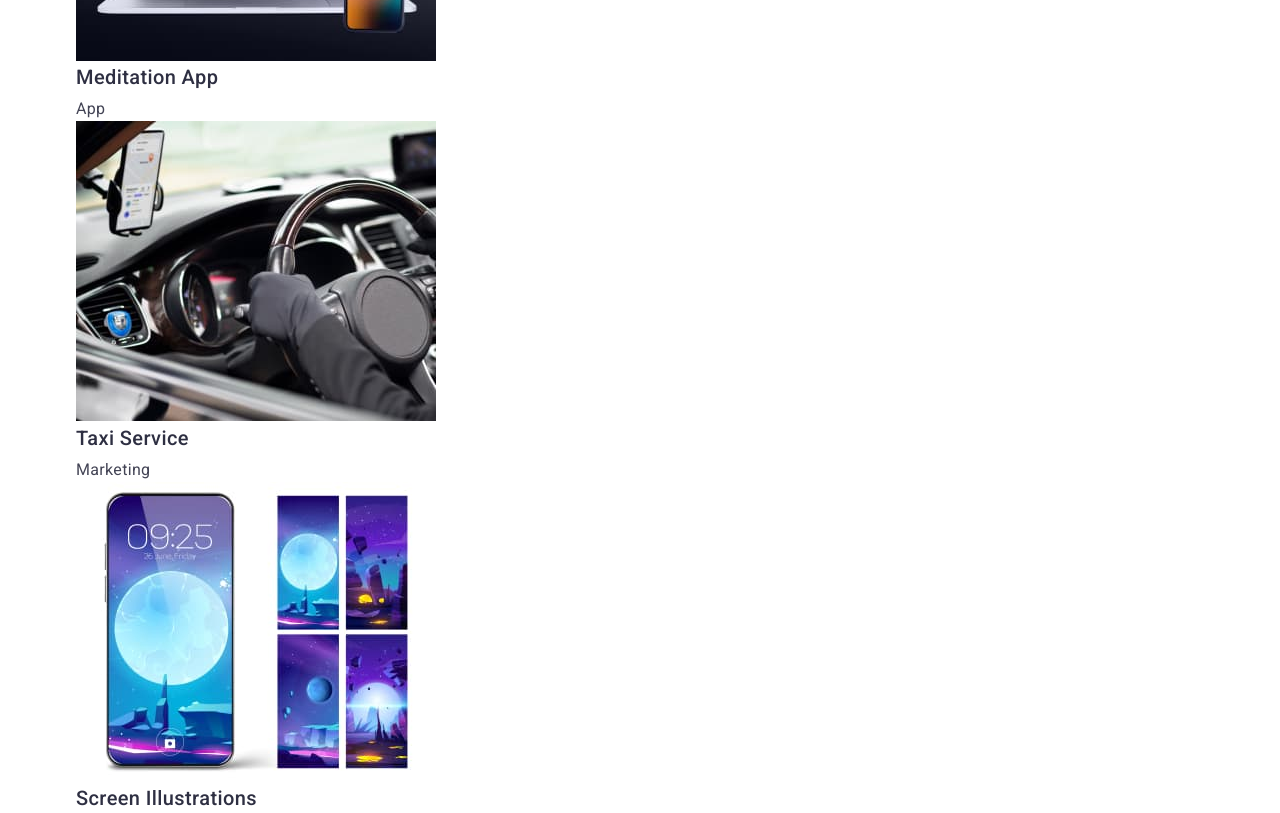
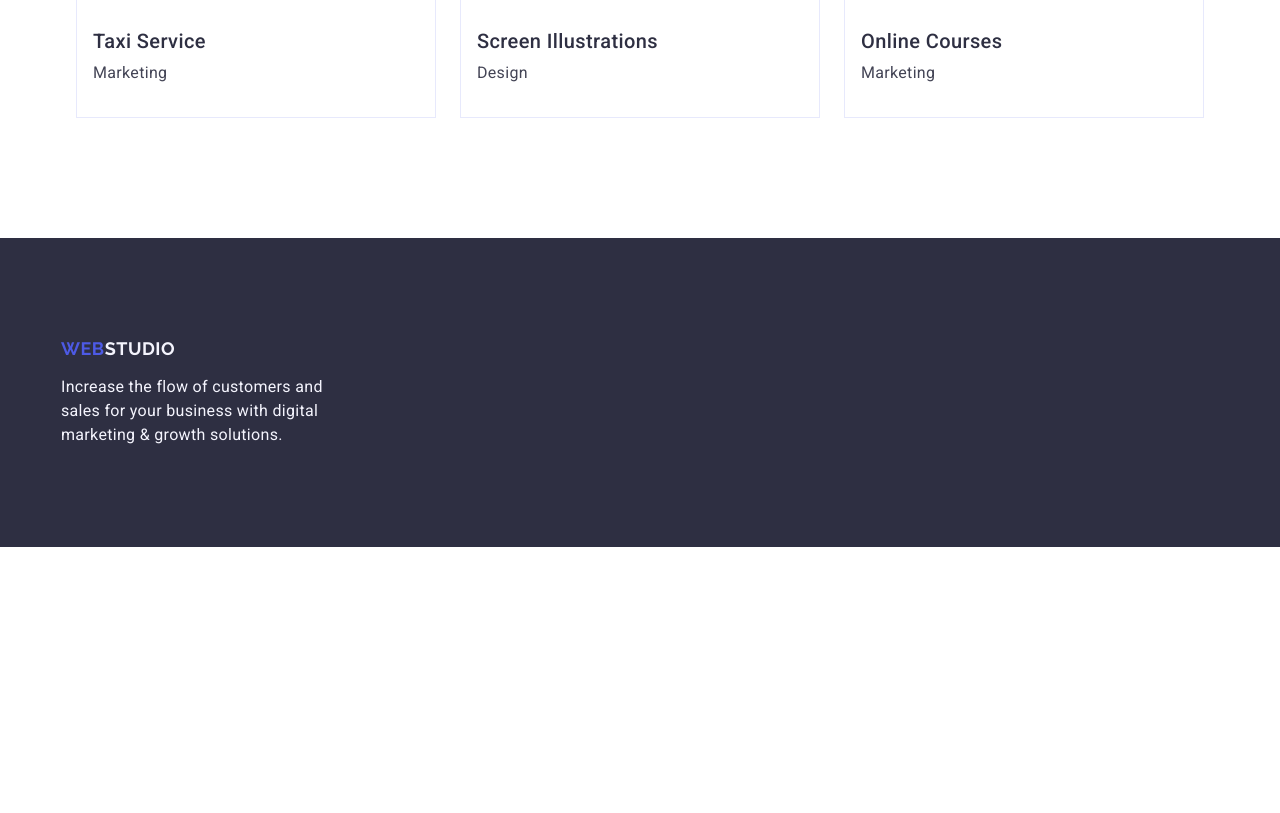
Before and after one commit to Iryna-Novikova/goit-markup-hw-03, a plain HTML site: page index.html in a window 1280 px wide. Shown: the part 2777-3590 px from the top of the page. After the commit the page ends 3324 px from the top, so only its background shows below. Drawn offline with nearby package versions, Linux system fonts and the light colour scheme.

Commit message:
add markup for portfolio section and footer

```diff
--- a/css/styles.css
+++ b/css/styles.css
@@ -20,6 +20,10 @@ ol {
   padding-left: 0;
 }
 
+img {
+  display: block;
+}
+
 .container {
   max-width: 1158px;
   padding: 0 15px;
@@ -28,12 +32,6 @@ ol {
 
 .section {
   padding: 120px 15px;
-}
-
-.thumb {
-  display: block;
-  max-width: 100%;
-  overflow: cover;
 }
 
 /* header styles */
@@ -180,12 +178,13 @@ gap: 40px;
   margin-bottom: 8px;
 }
 
-/* BENEFITS & TEAM SECTION STYLES*/
+/* COMMON LIST STYLES*/
 .benefits-list, .team-list {
   display: flex;
   gap: 24px;
 }
 
+/* BENEFITS ITEM STYLE */
 .benefits-item {
   flex-basis: calc((100% - 72px) / 4);
 }
@@ -214,7 +213,7 @@ gap: 40px;
 }
 
 .team-card {
-  display: box;
+  display: block;
   width: 232px;
   padding: 32px;
   justify-content: center;
@@ -229,21 +228,49 @@ gap: 40px;
   text-align: center;
   color: #2e2f42;
   text-transform: capitalize;
+  padding-bottom: 72px;
+}
+
+.portfolio-set {
+  display: flex;
+  flex-wrap: wrap;
+  row-gap: 48px;
+  column-gap: 24px;
+}
+
+.portfolio-card {
+  display: block;
+  width: 360px;
+  padding: 32px 16px;
+  border-bottom: 1px solid #e7e9fc;
+  border-left: 1px solid #e7e9fc;
+  border-right: 1px solid #e7e9fc;
 }
 
 .portfolio-item {
   background-color: #fff;
+  width: calc((100% - 48px) / 3);
 }
 
+
+/* FOOTER STYLES */
 .footer {
   background: #2e2f42;
 }
 
+.footer-container {
+  display: block;
+  padding: 100px 0;
+}
+
 .footer-text {
+  display: block;
   font-size: 16px;
   line-height: 1.5;
   letter-spacing: 0.02em;
   color: #f4f4fd;
+  margin-top: 16px;
+  width: 264px;
 }
 
 /* benefits header hide */
--- a/index.html
+++ b/index.html
@@ -125,7 +125,6 @@
           <h2 class="team-header">Our Team</h2>
           <ul class="team-list">
             <li class="list-item team-item">
-              <div class="thumb">
               <img
                 class="team-foto"
                 src="./images/imgmg.jpg"
@@ -133,7 +132,6 @@
                 width="264"
                 height="260"
               />
-              </div>
               <div class="team-card">
                 <h3 class="item-header">Mark Guerrero</h3>
                 <p class="item-text">Product Designer</p>
@@ -141,7 +139,6 @@
             </li>
 
             <li class="list-item team-item">
-              <div class="thumb">
               <img
                 class="team-foto"
                 src="./images/imgtf.jpg"
@@ -149,7 +146,6 @@
                 width="264"
                 height="260"
               />
-              </div>
               <div class="team-card">
                 <h3 class="item-header">Tom Ford</h3>
                 <p class="item-text">Frontend Developer</p>
@@ -157,7 +153,6 @@
             </li>
 
             <li class="list-item team-item">
-              <div class="thumb">
               <img
                 class="team-foto"
                 src="./images/imgcg.jpg"
@@ -165,7 +160,6 @@
                 width="264"
                 height="260"
               />
-              </div>
               <div class="team-card">
                 <h3 class="item-header">Camila Garcia</h3>
                 <p class="item-text">Marketing</p>
@@ -173,7 +167,6 @@
             </li>
 
             <li class="list-item team-item">
-              <div class="thumb">
               <img
                 class="team-foto"
                 src="./images/imgdw.jpg"
@@ -181,7 +174,6 @@
                 width="264"
                 height="260"
               />
-              </div>
               <div class="team-card">
                 <h3 class="item-header">Daniel Wilson</h3>
                 <p class="item-text">UI Designer</p>
@@ -193,89 +185,77 @@
 
       <!-- PORTFOLIO SECTION -->
       <section class="portfolio">
-        <div class="container">
+        <div class="container section">
           <h2 class="portfolio-header">Our Portfolio</h2>
 
-          <ul>
+          <ul class="portfolio-set">
             <li class="list-item portfolio-item">
-              <div class="thumb">
               <img
                 src="./images/prjbankapp.jpg"
                 alt="IMG Banking App"
                 width="360"
                 height="300"
               />
-              </div>
               <div class="portfolio-card">
                 <h3 class="item-header">Banking App</h3>
                 <p class="item-text">App</p>
               </div>
             </li>
             <li class="list-item portfolio-item">
-              <div class="thumb">
               <img
                 src="./images/prjcashpaym.jpg"
                 alt="IMG Cashless Payment"
                 width="360"
                 height="300"
               />
-              </div>
               <div class="portfolio-card">
                 <h3 class="item-header">Cashless Payment</h3>
                 <p class="item-text">Marketing</p>
               </div>
             </li>
             <li class="list-item portfolio-item">
-              <div class="thumb">
               <img
                 src="./images/prjmedapp.jpg"
                 alt="IMG Meditation App"
                 width="360"
                 height="300"
               />
-              </div>
               <div class="portfolio-card">
                 <h3 class="item-header">Meditation App</h3>
                 <p class="item-text">App</p>
               </div>
             </li>
             <li class="list-item portfolio-item">
-              <div class="thumb">
               <img
                 src="./images/prjtaxiserv.jpg"
                 alt="IMG Taxi Service"
                 width="360"
                 height="300"
               />
-              </div>
               <div class="portfolio-card">
                 <h3 class="item-header">Taxi Service</h3>
                 <p class="item-text">Marketing</p>
               </div>
             </li>
             <li class="list-item portfolio-item">
-              <div class="thumb">
               <img
                 src="./images/prjscril.jpg"
                 alt="IMG Screen Illustrations"
                 width="360"
                 height="300"
               />
-              </div>
               <div class="portfolio-card">
                 <h3 class="item-header">Screen Illustrations</h3>
                 <p class="item-text">Design</p>
               </div>
             </li>
             <li class="list-item portfolio-item">
-              <div class="thumb">
               <img
                 src="./images/prjonlcrs.jpg"
                 alt="IMG Online Courses"
                 width="360"
                 height="300"
               />
-              </div>
               <div class="portfolio-card">
                 <h3 class="item-header">Online Courses</h3>
                 <p class="item-text">Marketing</p>
@@ -288,7 +268,7 @@
 
     <!-- FOOTER -->
     <footer class="footer">
-      <div class="container">
+      <div class="container footer-container">
         <a class="logo footer-logo" href="./index.html"
           >Web<span class="footer-logo-part">Studio</span>
         </a>
```
Lines whose indentation alone changed are shown as unchanged.
